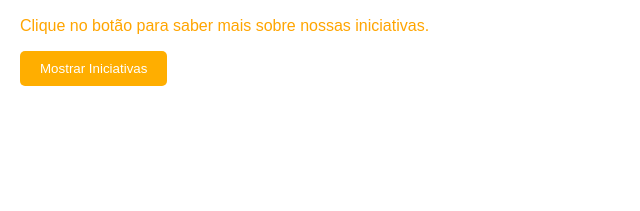
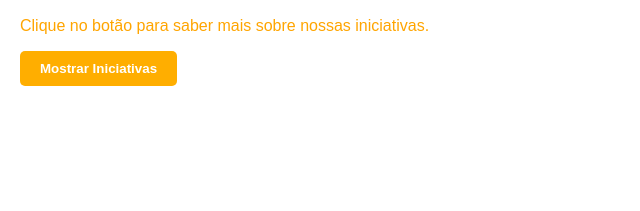
Before and after one commit to eversonmayer2008/burger-king3, a plain HTML site: page index.html in a window 1280 px wide. Shown: the part 300-511 px from the top of the page, 0-640 px from the left. Drawn offline with Linux system fonts and the light colour scheme.

Commit message:
Update index.html

```diff
--- a/index.html
+++ b/index.html
@@ -92,7 +92,7 @@ button:hover {
   <section>
     <h2 style="color:red">Nossa Responsabilidade Social Corporativa</h2>
     <p id="message" style="color:orange">Clique no botão para saber mais sobre nossas iniciativas.</p>
-    <button onclick="showInitiatives()">Mostrar Iniciativas</button>
+    <button onclick="showInitiatives()"><strong>Mostrar Iniciativas</strong></button>
   </section>
   <section id="initiatives">
     <h2 style="color:red">Nossas Iniciativas</h2>
```
